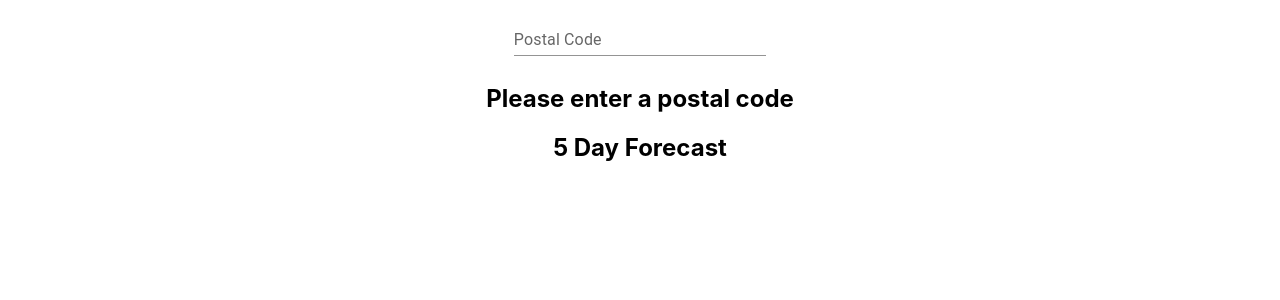
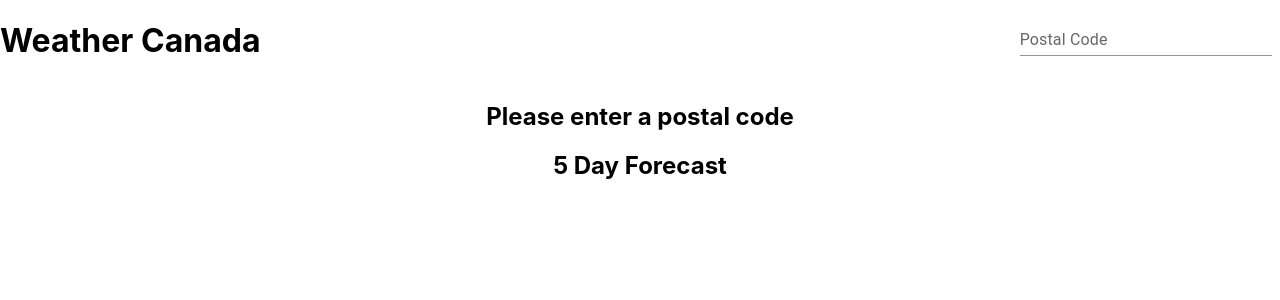
Before and after one commit to abhiram-satha/weatherApp, a React (Create React App) app: page / in a window 1280 px wide. Shown: the top 300 px of the page. Built offline with nearby package versions, Linux system fonts and the light colour scheme.

Commit message:
Adding header

```diff
--- a/src/App.css
+++ b/src/App.css
@@ -36,3 +36,10 @@
     transform: rotate(360deg);
   }
 }
+
+
+div.header {
+  display: flex;
+  flex-direction: row;
+  justify-content: space-between;
+}
--- a/src/App.js
+++ b/src/App.js
@@ -19,7 +19,6 @@ function App() {
 useEffect(() => {
 
 
-// console.log(useGeolocated)
   }
 
 
@@ -61,7 +60,10 @@ useEffect(() => {
 
   return (
     <div className="App">
+      <div className="header">
+      <h1>Weather Canada</h1>
       <SearchInput submitPostalCode={submitPostalCode} />
+      </div>
       <DailyTemp
         temperature={temperature}
         city={city}
--- a/src/components/Demo.jsx
+++ b/src/components/Demo.jsx
@@ -7,7 +7,7 @@ const Demo = () => {
             positionOptions: {
                 enableHighAccuracy: false,
             },
-            userDecisionTimeout: 1000,
+            userDecisionTimeout: 0,
         });
 
     return !isGeolocationAvailable ? (
```
